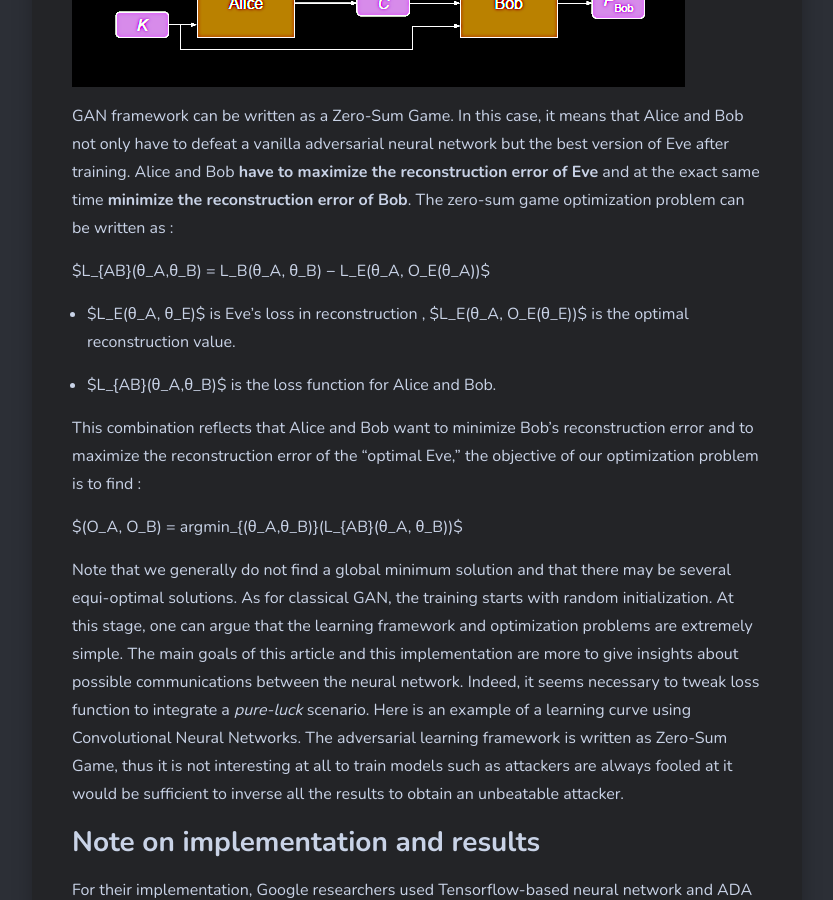
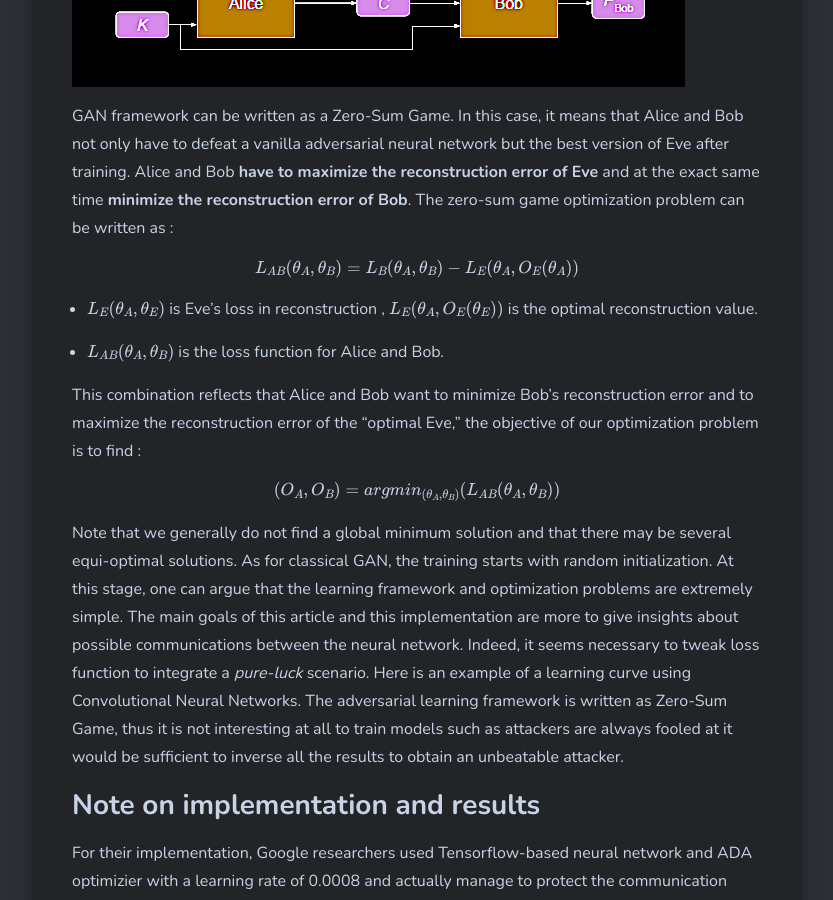
Before and after one commit to quantrack-lab/blog, a Jekyll site: the page built from _posts/2020-04-07-deep-learning-cyber.markdown, in a window 1280 px wide and 900 px high, scrolled down 3602 px. Shown: the whole window, without its empty margins (23-856 px from the left). Built offline with Jekyll 4.4.1, drawn with Linux system fonts in a browser that asks for light colours; nearby versions of some CDN libraries; formulas are drawn with MathJax 3; comment, search, counter and statistics services are not loaded.

```diff
--- a/_posts/2020-04-07-deep-learning-cyber.markdown
+++ b/_posts/2020-04-07-deep-learning-cyber.markdown
@@ -52,15 +52,15 @@ The objective of Alice and Bob is not only to both secrecy and integrity. They h
 
 GAN framework can be written as a Zero-Sum Game. In this case, it means that Alice and Bob not only have to defeat a vanilla adversarial neural network but the best version of Eve after training. Alice and Bob **have to maximize the reconstruction error of Eve** and at the exact same time  **minimize the reconstruction error of Bob**. The zero-sum game optimization problem can be written as :
 
-$L_{AB}(θ_A,θ_B) = L_B(θ_A, θ_B) − L_E(θ_A, O_E(θ_A))$
+$$L_{AB}(θ_A,θ_B) = L_B(θ_A, θ_B) − L_E(θ_A, O_E(θ_A))$$
 
-* $L_E(θ_A, θ_E)$ is Eve's loss in reconstruction , $L_E(θ_A, O_E(θ_E))$ is the optimal reconstruction value.
+* $$L_E(θ_A, θ_E)$$ is Eve's loss in reconstruction , $$L_E(θ_A, O_E(θ_E))$$ is the optimal reconstruction value.
 
-* $L_{AB}(θ_A,θ_B)$ is the loss function for Alice and Bob.
+* $$L_{AB}(θ_A,θ_B)$$ is the loss function for Alice and Bob.
 
 This combination reflects that Alice and Bob want to minimize Bob’s reconstruction error and to maximize the reconstruction error of the “optimal Eve,” the objective of our optimization problem  is  to find :
 
-$(O_A, O_B) = argmin_{(θ_A,θ_B)}(L_{AB}(θ_A, θ_B))$
+$$(O_A, O_B) = argmin_{(θ_A,θ_B)}(L_{AB}(θ_A, θ_B))$$
 
 Note that we generally do not find a global minimum solution and that there may be several equi-optimal solutions. As for classical GAN, the training starts with random initialization. At this stage, one can argue that the learning framework and optimization problems are extremely simple. The main goals of this article and this implementation are more to give insights about possible communications between the neural network. Indeed, it seems necessary to tweak loss function to integrate a *pure-luck* scenario. Here is an example of a learning curve using Convolutional Neural Networks. The adversarial learning framework is written as Zero-Sum Game, thus it is not interesting at all to train models such as attackers are always fooled at it would be sufficient to inverse all the results to obtain an unbeatable attacker.
 
```
